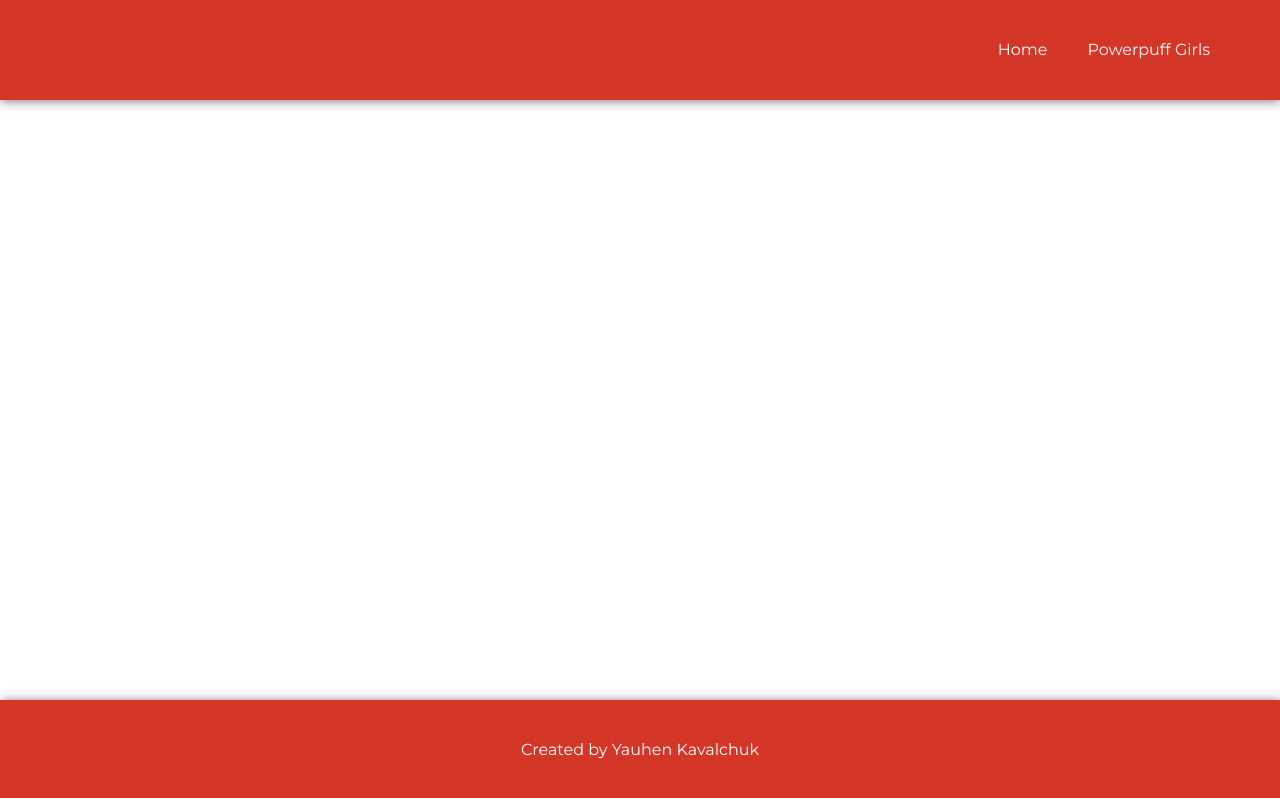
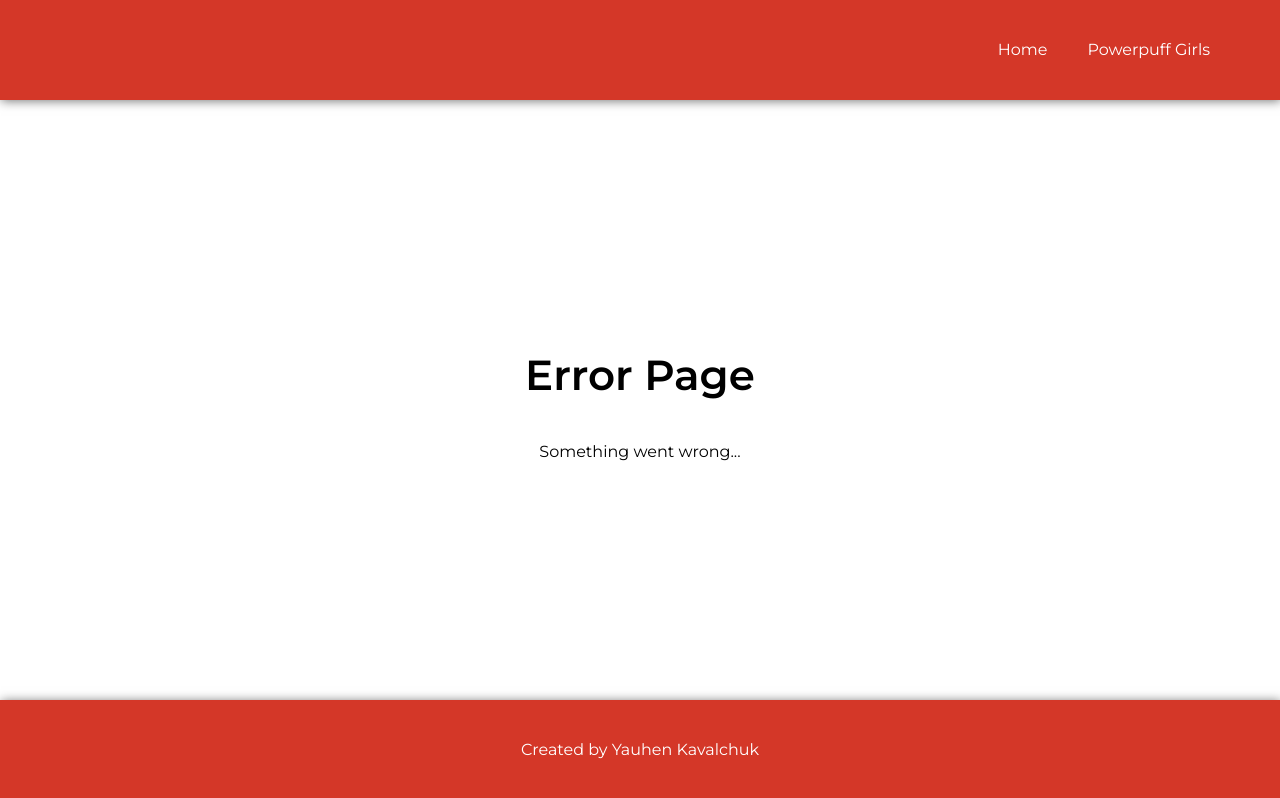
Before and after one commit to YauhenKavalchuk/powerpuff-girls, a React (Create React App) app: page /shows/6771 in a window 1280 px wide. Built offline with nearby package versions, Linux system fonts and the light colour scheme.

Commit message:
Add Error page

```diff
--- a/src/index.js
+++ b/src/index.js
@@ -8,6 +8,7 @@ import { App } from './App';
 import { HomePage } from './pages/home-page';
 import { DetailPage } from './pages/detail-page';
 import { EpisodePage } from './pages/episode-page';
+import { ErrorPage } from './pages/error-page';
 
 import './index.css';
 
@@ -20,6 +21,7 @@ ReactDOM.render(
             <Route exact path="/" component={HomePage} />
             <Route exact path="/:showId/shows/" component={DetailPage} />
             <Route exact path="/:showId/shows/:episodeId/episode/:season/:number/" component={EpisodePage} />
+            <Route path="*" component={ErrorPage} />
           </Switch>
         </App>
       </Provider>
--- /dev/null
+++ b/src/pages/error-page/error-page.js
@@ -0,0 +1,8 @@
+import styles from './error-page.module.css';
+
+export const ErrorPage = () => (
+  <div className={styles.wrapper}>
+    <h1 className={styles.title}>Error Page</h1>
+    <p>Something went wrong...</p>
+  </div>
+);
--- /dev/null
+++ b/src/pages/error-page/error-page.module.css
@@ -0,0 +1,11 @@
+.wrapper {
+  display: flex;
+  justify-content: center;
+  align-items: center;
+  flex-direction: column;
+  height: 100%;
+}
+
+.title {
+  font-size: 42px;
+}
--- /dev/null
+++ b/src/pages/error-page/index.js
@@ -0,0 +1 @@
+export { ErrorPage } from './error-page';
```
